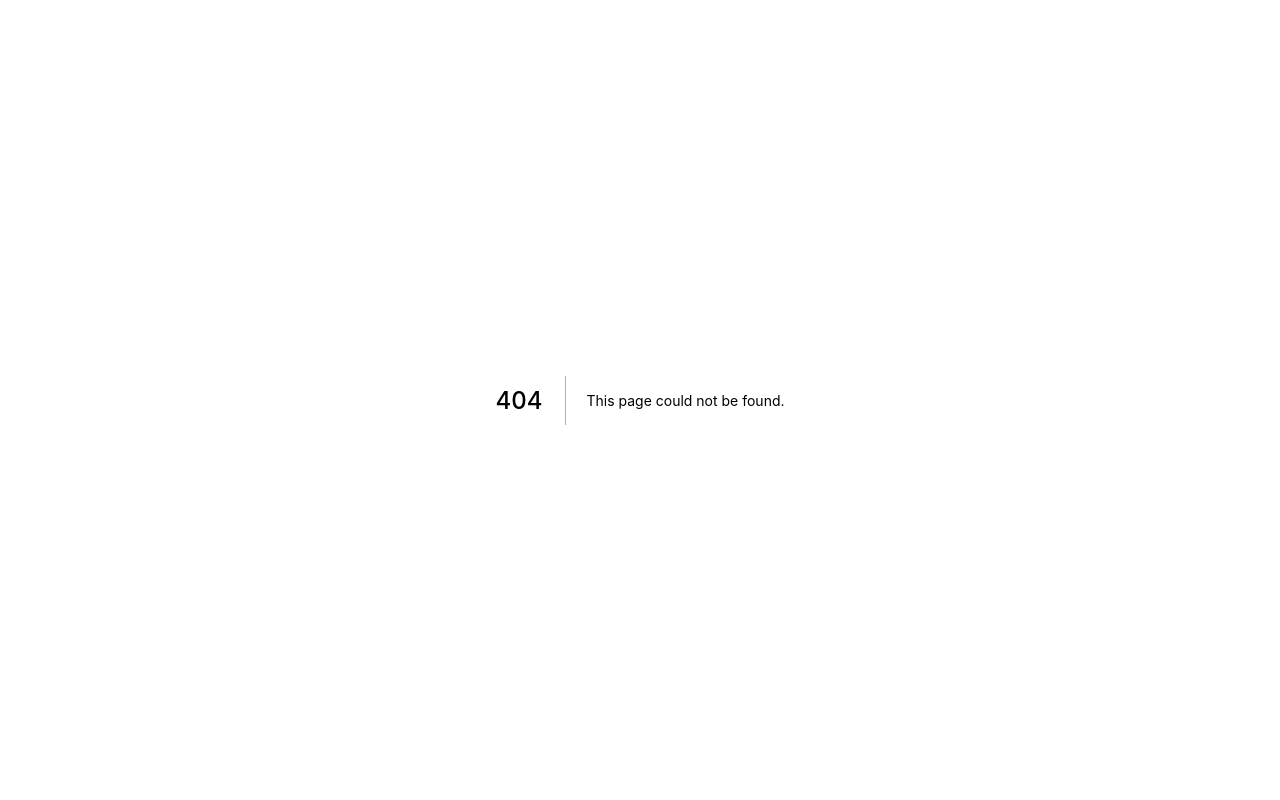
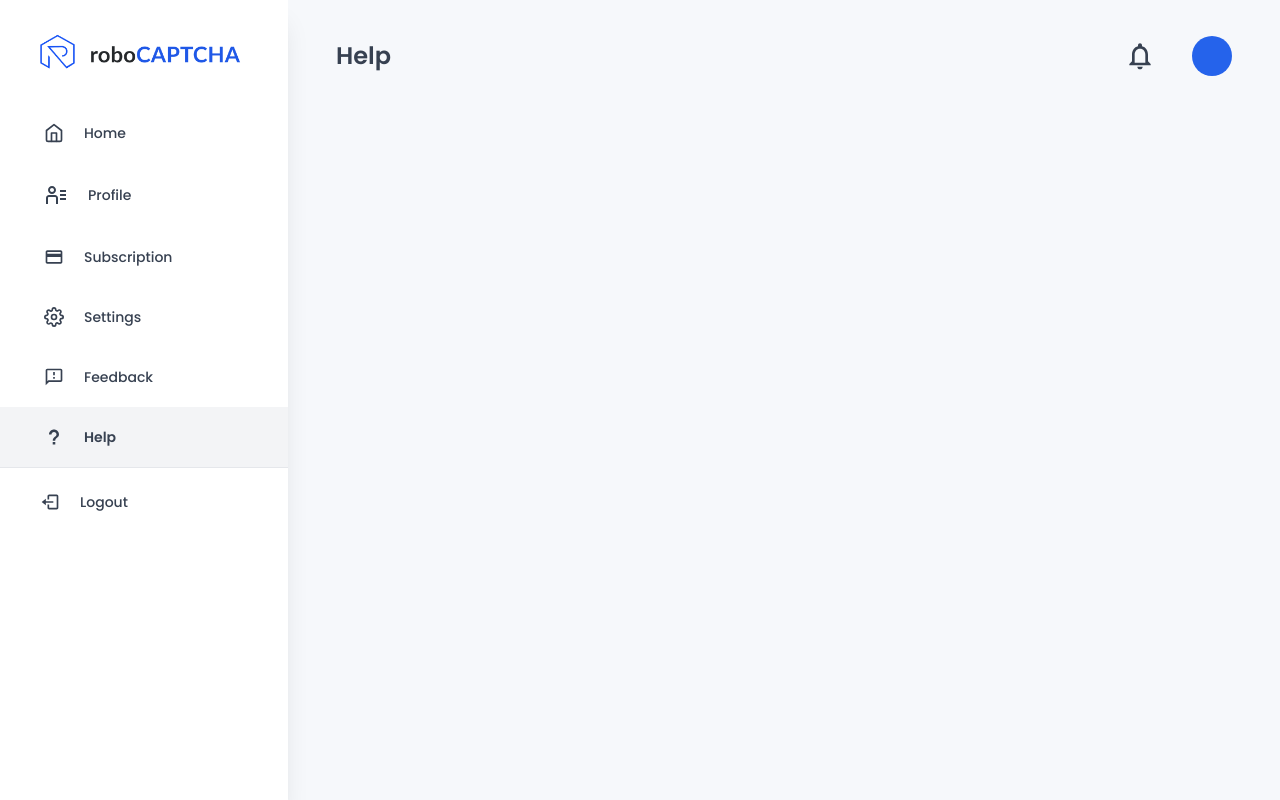
Before and after one commit to phomies/robocaptcha-frontend, a Next.js app: page /help in a window 1280 px wide. Before the commit this address had no page. Built offline with nearby package versions, Linux system fonts and the light colour scheme.

Commit message:
Edit dashboard icons

```diff
--- a/components/Layout.tsx
+++ b/components/Layout.tsx
@@ -1,6 +1,11 @@
 import { useState, useEffect } from "react";
 import { useRouter } from "next/router";
 import LayoutItem from "./LayoutItem";
+import { MdNotificationsNone, MdPayment, MdOutlineFeedback } from "react-icons/md";
+import { FiHome, FiSettings } from "react-icons/fi";
+import { CgUserList } from "react-icons/cg";
+import { IoMdHelp } from "react-icons/io";
+import { BiLogOut } from "react-icons/bi";
 
 interface Props {
   children: React.ReactNode;
@@ -15,13 +20,19 @@ function Layout(props: Props) {
       setTitle("Home");
     } else if (router.pathname.includes("profile")) {
       setTitle("Profile");
-    } else if (router.pathname.includes("subscriptions")) {
-      setTitle("Subscriptions");
+    } else if (router.pathname.includes("subscription")) {
+      setTitle("Subscription");
+    } else if (router.pathname.includes("settings")) {
+      setTitle("Settings");
+    } else if (router.pathname.includes("feedback")) {
+      setTitle("Feedback");
+    } else if (router.pathname.includes("help")) {
+      setTitle("Help");
     }
   }, [router.pathname]);
 
   return (
-    <div className="font-poppins-semibold text-gray-700 flex h-screen w-screen">
+    <div className="font-poppins-medium text-gray-700 flex h-screen w-screen">
       <div className="z-50 h-screen fixed flex w-72 bg-white shadow-xl justify-center">
         <div className="flex-col">
           <button
@@ -29,18 +40,26 @@ function Layout(props: Props) {
             onClick={() => router.push("/home")}>
             <img src="/logo.png" alt="Logo" className="px-9" />
           </button>
-          <LayoutItem title="Overview" link="overview" />
-          <LayoutItem title="Products" link="products" />
-          <LayoutItem title="Orders" link="orders" />
-          <LayoutItem title="Analytics" link="analytics" />
+          <LayoutItem title="Home" icon={<FiHome className="h-5 w-5" />} />
+          <LayoutItem title="Profile" icon={<CgUserList className="h-6 w-6" />} />
+          <LayoutItem title="Subscription" icon={<MdPayment className="h-5 w-5" />} />
+          <LayoutItem title="Settings" icon={<FiSettings className="h-5 w-5" />} />
+          <LayoutItem title="Feedback" icon={<MdOutlineFeedback className="h-5 w-5" />} />
+          <LayoutItem title="Help" icon={<IoMdHelp className="h-5 w-5" />} />
+          <hr className="mb-2" />
+          <button className="w-full px-10 flex items-center py-4 text-base gap-5 text-gray-700 hover:text-blue-600 hover:font-poppins-semibold">
+            <BiLogOut className="h-5 w-5" />
+            <div className="text-sm">Logout</div>
+          </button>
         </div>
       </div>
-      <div className="ml-72 bg-gray-100 w-full">
-        <div className="z-40 sticky top-0 px-11 pt-9 justify-between flex items-center">
-          <div>
-            <h1 className="text-secondary text-2xl">{title}</h1>
+      <div className="ml-72 bg-background1 w-full">
+        <div className="z-40 sticky top-0 px-12 pt-9 justify-between flex items-center">
+          <h1 className="font-poppins-semibold text-secondary text-2xl">{title}</h1>
+          <div className="flex items-center gap-x-9">
+            <MdNotificationsNone className="h-8 w-8 text-gray-700 hover:text-blue-600 cursor-pointer" />
+            <div className="w-10 h-10 bg-blue-600 rounded-full" />
           </div>
-          <div className="w-9 h-9 bg-blue-300 rounded-full" />
         </div>
         <div className="bg-background2 overflow-y-scroll">{props.children}</div>
       </div>
--- a/components/LayoutItem.tsx
+++ b/components/LayoutItem.tsx
@@ -2,19 +2,19 @@ import { useRouter } from "next/router";
 
 interface Props {
   title: string
-  link: string
+  icon: any
 }
 
 function LayoutItem(props: Props) {
   const router = useRouter();
-  const focused = router.pathname !== "" && router.pathname.includes(props.link);
+  const focused = router.pathname !== "" && router.pathname.includes(props.title.toLowerCase());
 
   return (
-    <button onClick={() => router.push(`/${props.link}`)}
-      className={`w-full px-10 flex items-center py-4 text-base gap-5 hover:bg-highlight border-l-4 border-transparent hover:border-white ${focused && "border-l-4 bg-highlight border-white"}`}
+    <button onClick={() => router.push(`/${props.title.toLowerCase()}`)}
+      className={`w-full px-10 flex items-center py-5 text-base gap-5 hover:bg-gray-100 text-gray-700 hover:text-blue-600 border-l-4 border-transparent hover:font-poppins-semibold hover:border-blue-600 ${focused && "border-l-4 bg-gray-100 text-blue-600 border-blue-600 font-poppins-semibold"}`}
     >
-      <img src={`${props.link}.png`} alt="icon" className="h-5 w-5" />
-      <div className="text-white">{props.title}</div>
+      {props.icon}
+      <div className="text-sm">{props.title}</div>
     </button>
   );
 }
--- a/package.json
+++ b/package.json
@@ -10,7 +10,8 @@
   "dependencies": {
     "next": "12.0.8",
     "react": "17.0.2",
-    "react-dom": "17.0.2"
+    "react-dom": "17.0.2",
+    "react-icons": "^4.3.1"
   },
   "devDependencies": {
     "@types/node": "17.0.12",
--- /dev/null
+++ b/pages/feedback.tsx
@@ -0,0 +1,13 @@
+import Layout from "../components/Layout";
+
+function Feedback() {
+  return (
+    <Layout>
+      <div className="flex gap-x-4 px-9 py-6">
+
+      </div>
+    </Layout>
+  );
+}
+
+export default Feedback;
--- /dev/null
+++ b/pages/help.tsx
@@ -0,0 +1,13 @@
+import Layout from "../components/Layout";
+
+function Help() {
+  return (
+    <Layout>
+      <div className="flex gap-x-4 px-9 py-6">
+
+      </div>
+    </Layout>
+  );
+}
+
+export default Help;
--- a/pages/index.tsx
+++ b/pages/index.tsx
@@ -10,7 +10,7 @@ const Index: NextPage = () => {
         <link rel="icon" href="/favicon.ico" />
       </Head>
 
-      <div className="font-poppins-semibold text-blue-500 flex justify-center items-center h-screen">Test</div>
+      <div className="font-poppins-semibold text-blue-600 flex justify-center items-center h-screen">Test</div>
     </div>
   )
 }
--- /dev/null
+++ b/pages/profile.tsx
@@ -0,0 +1,13 @@
+import Layout from "../components/Layout";
+
+function Profile() {
+  return (
+    <Layout>
+      <div className="flex gap-x-4 px-9 py-6">
+
+      </div>
+    </Layout>
+  );
+}
+
+export default Profile;
--- /dev/null
+++ b/pages/settings.tsx
@@ -0,0 +1,13 @@
+import Layout from "../components/Layout";
+
+function Settings() {
+  return (
+    <Layout>
+      <div className="flex gap-x-4 px-9 py-6">
+
+      </div>
+    </Layout>
+  );
+}
+
+export default Settings;
--- /dev/null
+++ b/pages/subscription.tsx
@@ -0,0 +1,13 @@
+import Layout from "../components/Layout";
+
+function Subscription() {
+  return (
+    <Layout>
+      <div className="flex gap-x-4 px-9 py-6">
+
+      </div>
+    </Layout>
+  );
+}
+
+export default Subscription;
--- a/tailwind.config.js
+++ b/tailwind.config.js
@@ -5,6 +5,9 @@ module.exports = {
   ],
   theme: {
     extend: {
+      colors: {
+        background1: '#F6F8FB',
+      },
       fontFamily: {
         'poppins-regular': ['Poppins-Regular', 'sans-serif'],
         'poppins-medium': ['Poppins-Medium', 'sans-serif'],
```
Also changed, not shown: 1 other file (tests, documents, lock files or other folders).
